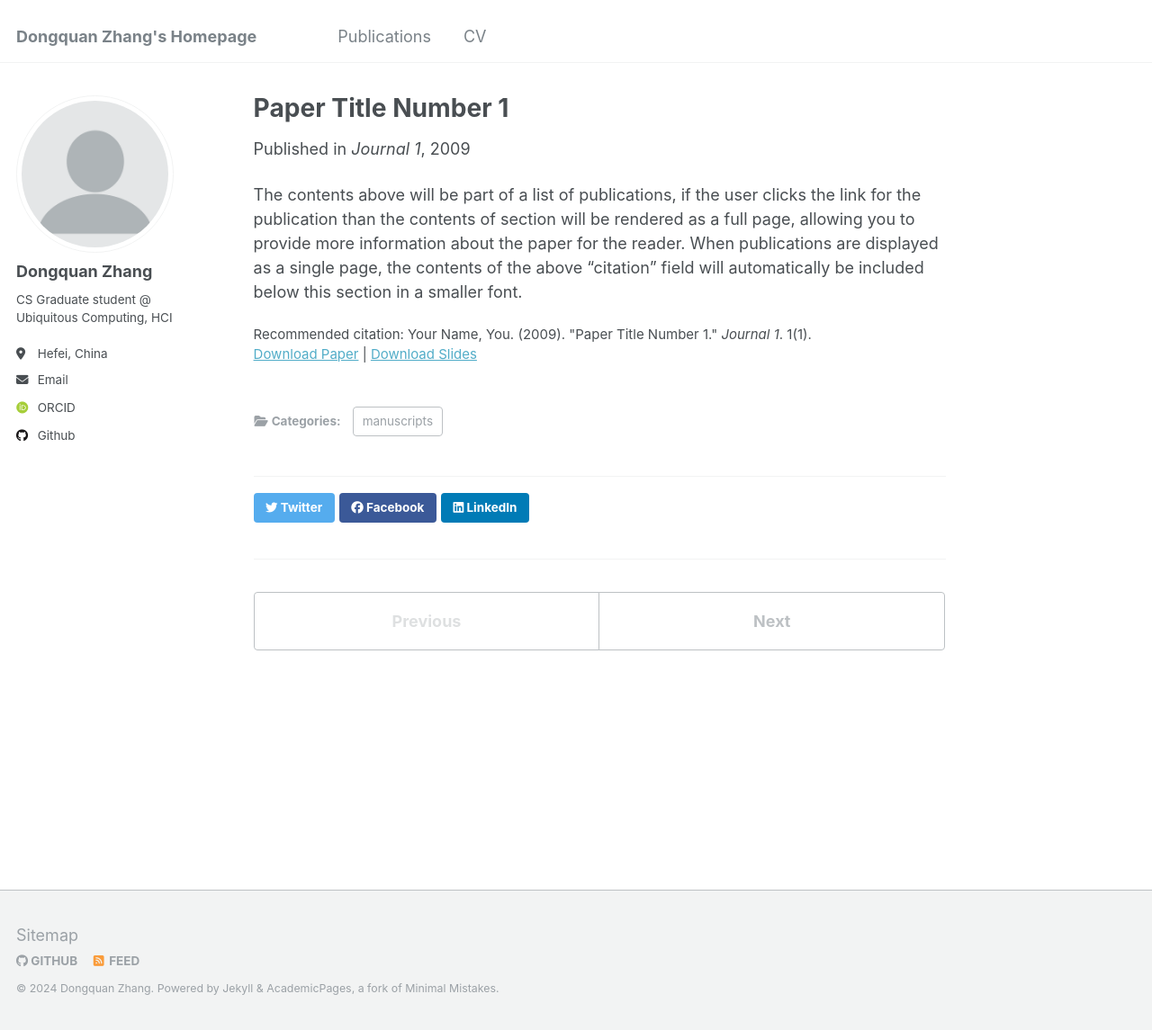
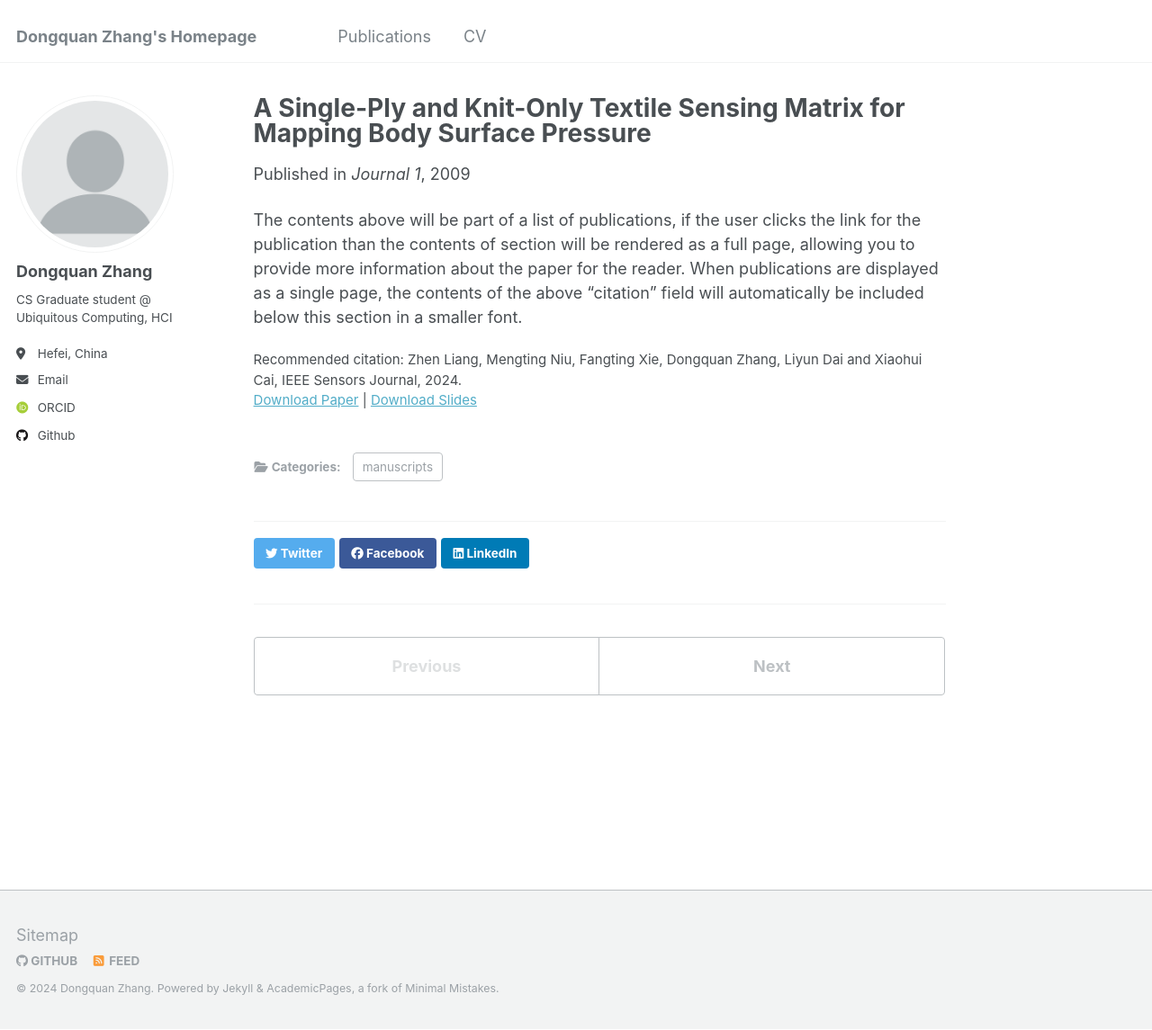
Before and after one commit to PhilipZhang0907/PhilipZhang0907.github.io, a Jekyll site: the page built from _publications/2009-10-01-paper-title-number-1.md, in a window 1280 px wide and 1145 px high. Shown: the whole window at 90% size. Built offline with Jekyll 4.4.1, drawn with Linux system fonts in a browser that asks for light colours; some web fonts are replaced.

Commit message:
Update 2009-10-01-paper-title-number-1.md

```diff
--- a/_publications/2009-10-01-paper-title-number-1.md
+++ b/_publications/2009-10-01-paper-title-number-1.md
@@ -1,14 +1,14 @@
 ---
-title: "Paper Title Number 1"
+title: "A Single-Ply and Knit-Only Textile Sensing Matrix for Mapping Body Surface Pressure"
 collection: publications
 category: manuscripts
-permalink: /publication/2009-10-01-paper-title-number-1
+permalink: https://ieeexplore.ieee.org/abstract/document/10591632
 excerpt: 'This paper is about the number 1. The number 2 is left for future work.'
 date: 2009-10-01
 venue: 'Journal 1'
 slidesurl: 'http://academicpages.github.io/files/slides1.pdf'
 paperurl: 'http://academicpages.github.io/files/paper1.pdf'
-citation: 'Your Name, You. (2009). &quot;Paper Title Number 1.&quot; <i>Journal 1</i>. 1(1).'
+citation: 'Zhen Liang, Mengting Niu, Fangting Xie, Dongquan Zhang, Liyun Dai and Xiaohui Cai, IEEE Sensors Journal, 2024.'
 ---
 
 The contents above will be part of a list of publications, if the user clicks the link for the publication than the contents of section will be rendered as a full page, allowing you to provide more information about the paper for the reader. When publications are displayed as a single page, the contents of the above "citation" field will automatically be included below this section in a smaller font.
```
